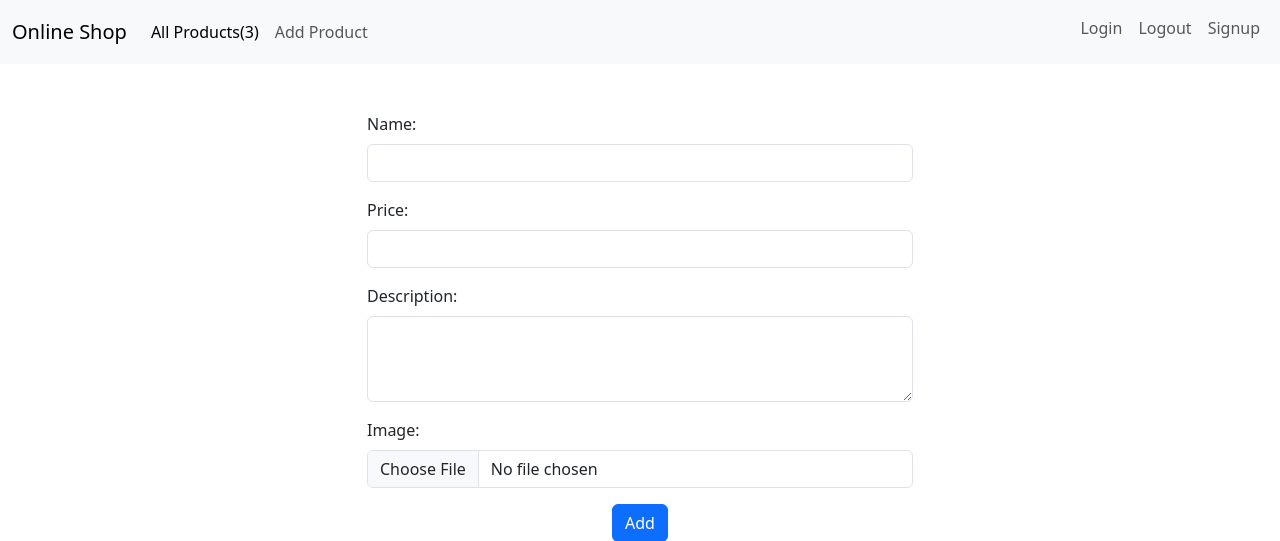
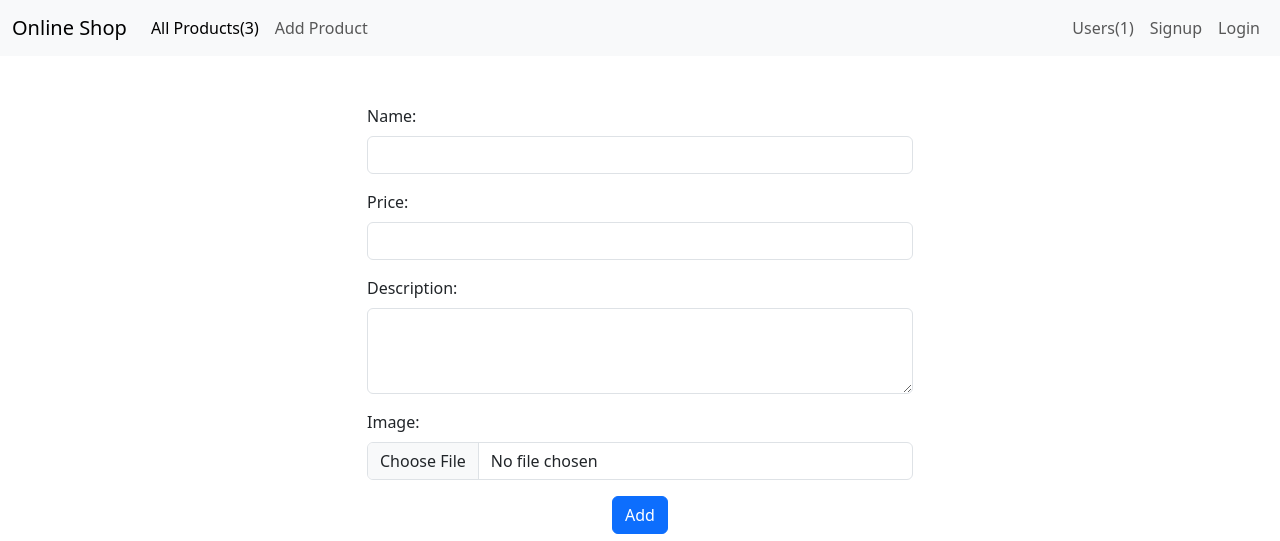
Before and after one commit to ibrhmhmdy-MyProjects/Backend-PHP-OnlineShop, a PHP site: page /add.php in a window 1280 px wide. Shown: the top 541 px of the page. Run offline with PHP 8.4, Linux system fonts and the light colour scheme; data comes from the database, SQL or seed files in the repository; tables that the repository leaves empty hold one stand-in row (values such as "Sample post").

Commit message:
Finish handle Login, Logout, Register and add User Info in Header by Sessions

```diff
--- /dev/null
+++ b/handlers/handleLogout.php
@@ -0,0 +1,6 @@
+<?php
+
+require_once "../App.php";
+
+$session->destroy();
+$req->Redirect("../index.php");
--- a/inc/header.php
+++ b/inc/header.php
@@ -27,16 +27,32 @@
                     </ul>
                 </div>
                 <nav class="navbar-nav ml-auto">
-                    <ul class="navbar-nav ms-auto mb-2 mb-lg-0>
+                    <ul class="navbar-nav ms-auto mb-2 mb-lg-0">
+                        <?php $countUser = $db->CountRows("users"); ?>
+                        <li class="nav-item">
+                            <a class="nav-link" href="#">Users(<?= $countUser ?>)</a>
+                        </li>
+                        <?php
+                            if($session->hasSession("current_login")){
+                                $current_user = $session->Get("current_login");
+                                $user_id = $current_user['id'];
+                                $username = $current_user['username'];
+                                $email = $current_user['email'];
+                        ?>
+                        <li class="nav-item">
+                            <a class="nav-link" href="#"><?= $username ?></a>
+                        </li>
+                        <li class="nav-item">
+                            <a class="nav-link" href="handlers/handleLogout.php">Logout</a>
+                        </li>
+                        <?php }else{ ?>
+                        <li class="nav-item">
+                            <a class="nav-link" href="register.php">Signup</a>
+                        </li>
                         <li class="nav-item">
                             <a class="nav-link" href="login.php">Login</a>
                         </li>
-                        <li class="nav-item">
-                            <a class="nav-link" href="index.php">Logout</a>
-                        </li>
-                        <li class="nav-item">
-                            <a class="nav-link" href="register.php">Signup</a>
-                        </li>
+                        <?php }?>
                     </ul>
                 </nav>
             </div>
--- a/index.php
+++ b/index.php
@@ -1,13 +1,11 @@
 <?php include 'inc/header.php'; ?>
-
 
 <div class="container my-5">
     <div class="row">
         <?php
         $rows = $db->ReadAll("products");
         if($rows){
-
-        foreach($rows as $row){
+            foreach($rows as $row){
         ?>
         <div class="col-lg-4 mb-3">
             <div class="card">
```
Also changed, not shown: images/upload/2024091066e01f3034ab3.jpg (added).
